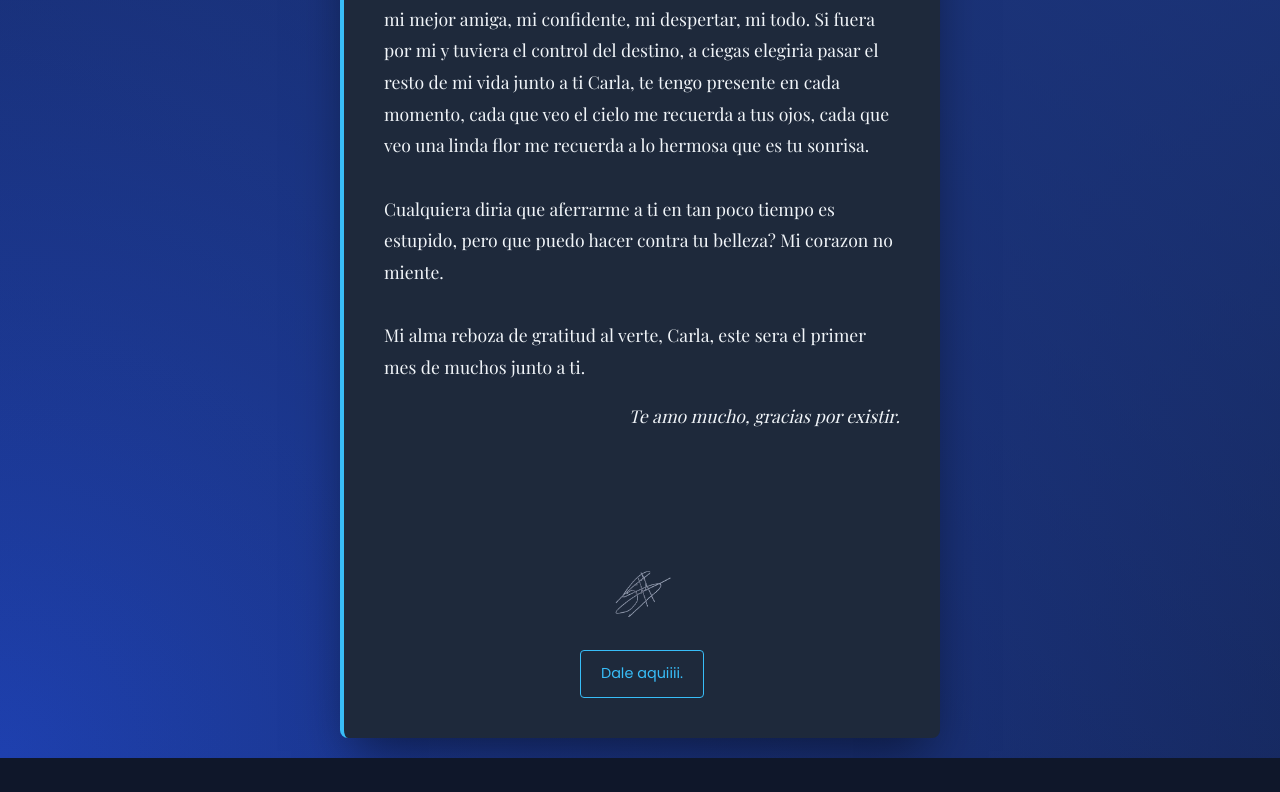
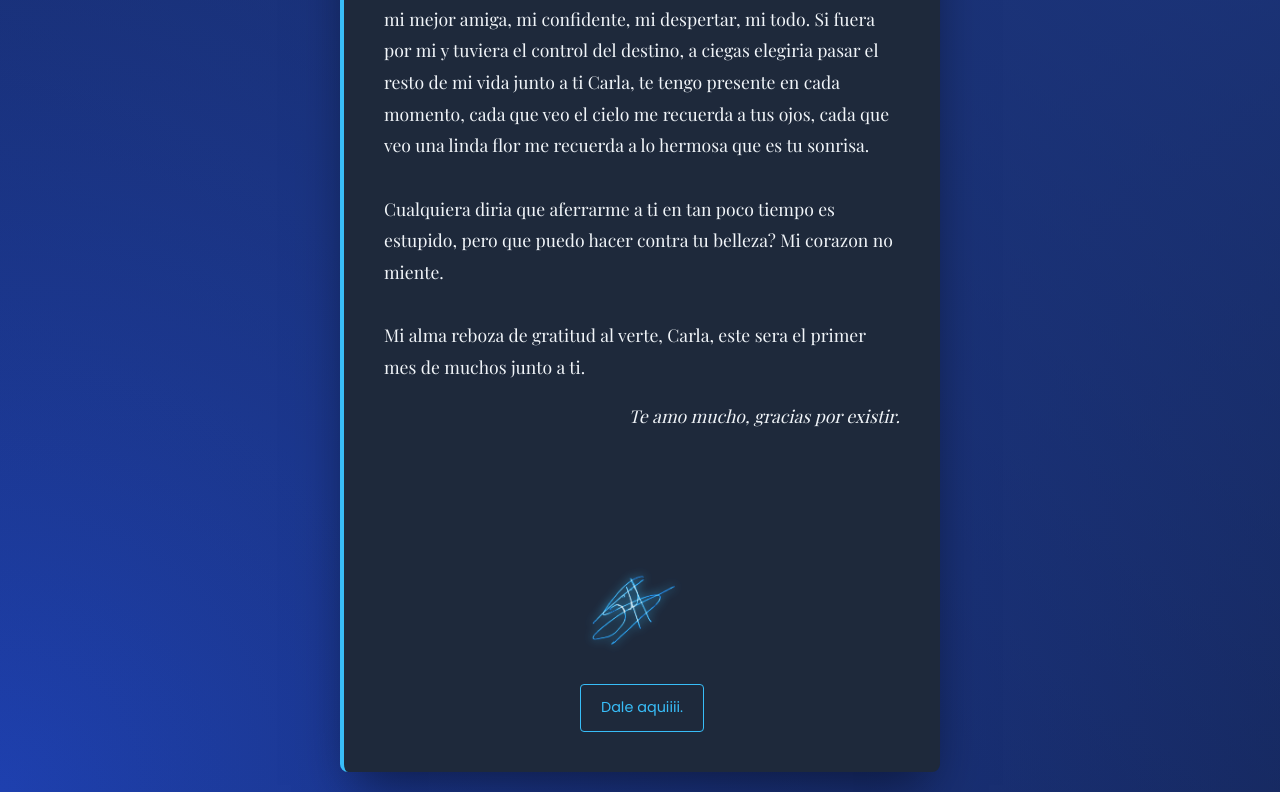
Before and after one commit to rojo5w4/07-04-26, a plain HTML site: page index.html in a window 1280 px wide. Shown: the part 550-1342 px from the top of the page. Before the commit the page ends 1308 px from the top, so only its background shows below. Drawn offline with nearby package versions, Linux system fonts and the light colour scheme; a web font is replaced by a local one.

Commit message:
Fix HTML formatting and improve signature styles

```diff
--- a/index.html
+++ b/index.html
@@ -99,15 +99,16 @@
          }
 
         .signature-image {
-            max-width: 100px;       /* Ajusta el tamaño aquí */
+            max-width: 150px; /* Tamaño balanceado */
             height: auto;
-         }
+            filter: invert(1) brightness(1.5) contrast(1.2) sepia(1) saturate(5) hue-rotate(170deg) drop-shadow(0 0 5px #38bdf8);
+            mix-blend-mode: screen
 
-        filter: invert(1) brightness(1.5) contrast(1.2) sepia(1) saturate(5) hue-rotate(170deg) drop-shadow(0 0 5px #38bdf8);
-
-        mix-blend-mode: screen;
+            transform: rotate(-3deg); /* Inclinación natural hacia la izquierda */
+            opacity: 0.9;             /* Un toque de transparencia para integrarla al fondo */
+            margin-right: 20px;
 }
-    </style>
+     </style>
 </head>
 <body>
 
```
